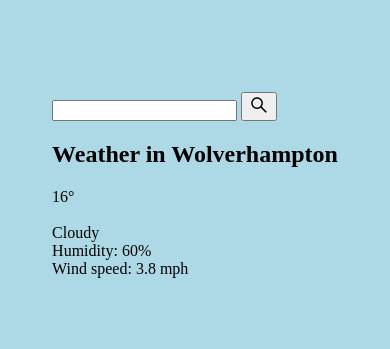
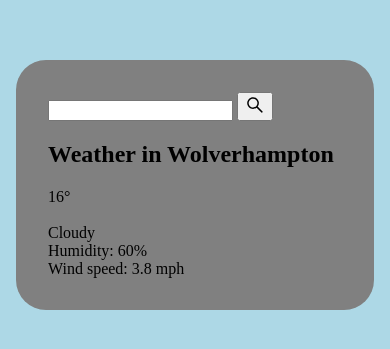
Before and after one commit to RadhiyaJabed/Weather-App-API-website, a plain HTML site: page index.html in a window 390 px wide. Shown: the part 237-586 px from the top of the page. Drawn offline with Linux system fonts and the light colour scheme; files whose address does not match are found by name.

Commit message:
corrected some divs from being ids to classes. added the css for the card class
Using intrinsic web design, the website will respond to different viewport sizes, and I haven't even used any media queries.

```diff
--- a/index.html
+++ b/index.html
@@ -8,8 +8,8 @@
     <link rel="stylesheet" href="style.css">
 </head>
 <body>
-    <div id="card">
-        <div id="search">
+    <div class="card">
+        <div class="search">
             <input type="text" class="search-bar">
             <button>
                 <svg stroke="currentColor" fill="currentColor" stroke-width="0" viewBox="0 0 1024 1024" height="1.5em" width="1.5em" xmlns="http://www.w3.org/2000/svg">
--- a/style.css
+++ b/style.css
@@ -6,3 +6,12 @@ body {
     margin: 0;
     background: lightblue;
 }
+
+.card {
+    background: gray;
+    padding: 2em;
+    border-radius: 30px;
+    width: 100%;
+    max-width: 420px;
+    margin: 1em;
+}
```
